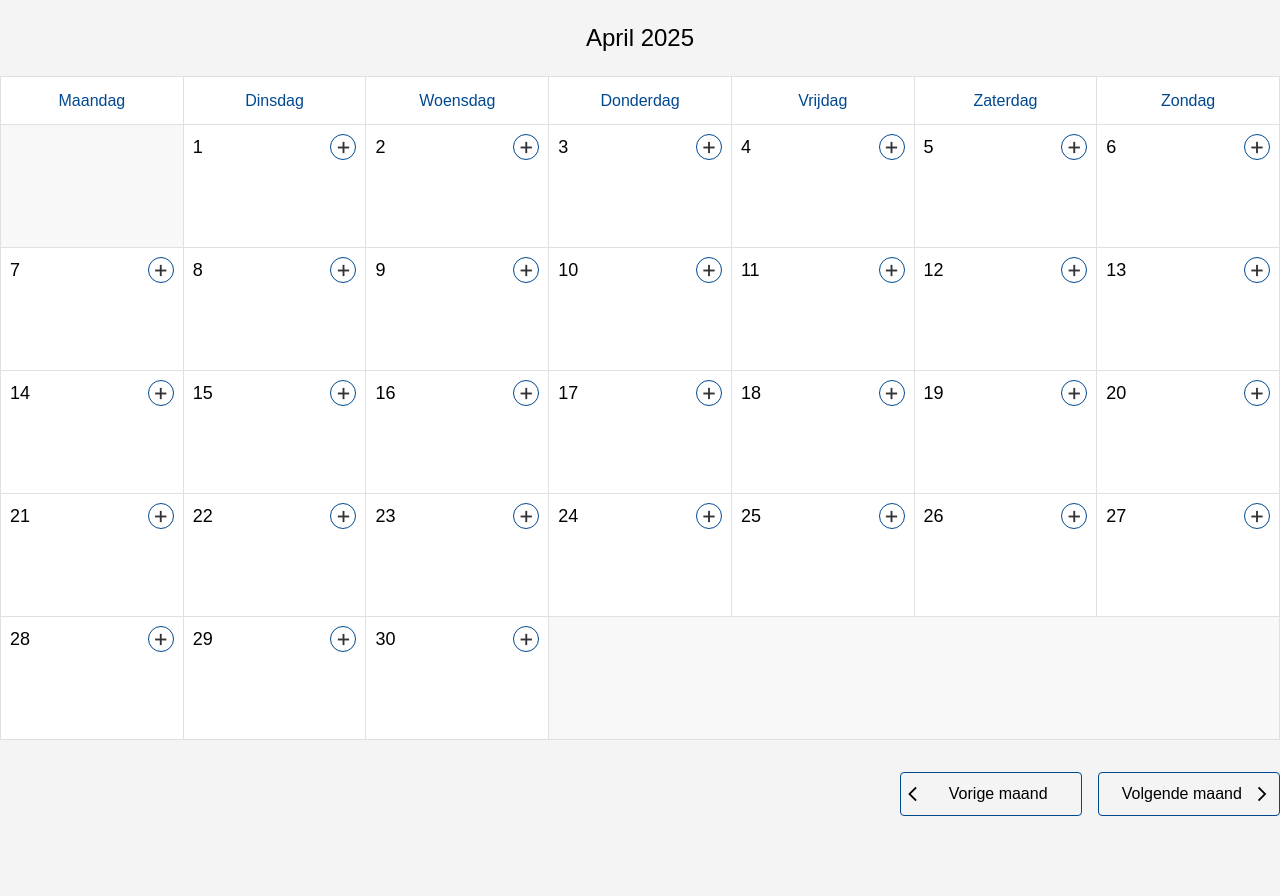
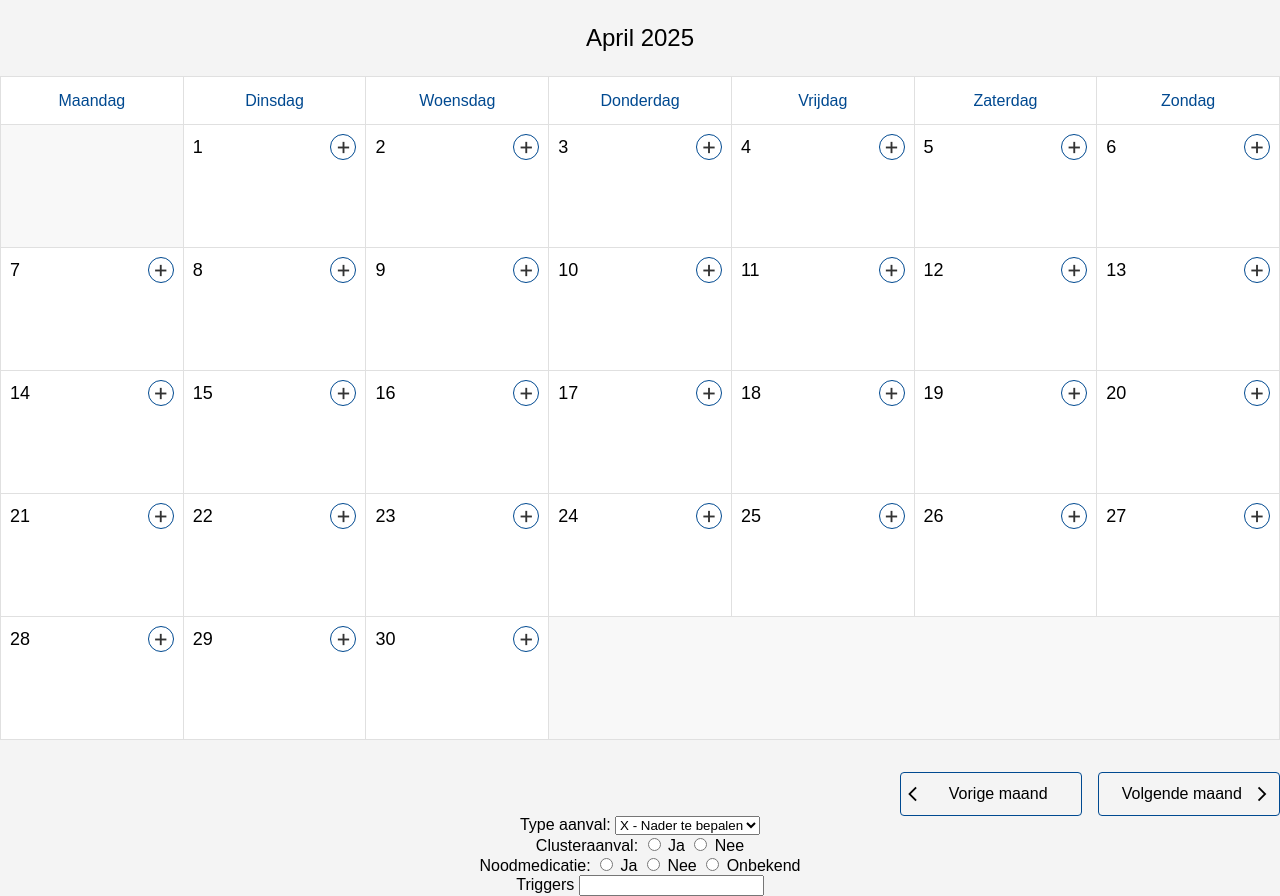
Before and after one commit to BlackCelestialDeer/attackregistration, a website built with Vite: page src/index.html in a window 1280 px wide. Before the commit the page ends 816 px from the top, so only its background shows below. Built offline with nearby package versions, Linux system fonts and the light colour scheme.

Commit message:
Added base of modal

```diff
--- a/src/assets/ts/components/csCalendar.ts
+++ b/src/assets/ts/components/csCalendar.ts
@@ -114,6 +114,7 @@ export class csCalendar {
 		const addButton = document.createElement("span");
 		addButton.classList.add("cs-cell-add-button", "material-symbols-outlined");
 		addButton.textContent = "add";
+		this.setAddButtonsListener(addButton);
 
 		const yyyy = fullDate.getFullYear();
 		const mm = String(fullDate.getMonth() + 1).padStart(2, "0");
@@ -131,4 +132,10 @@ export class csCalendar {
 
 		return container;
 	}
+
+	private setAddButtonsListener(button: HTMLSpanElement): void {
+		button.addEventListener("click", () => {
+			console.log(button.getAttribute("data-date"));
+		});
+	}
 }
--- /dev/null
+++ b/src/assets/ts/components/csModal.ts
@@ -0,0 +1 @@
+export class csModal {}
--- a/src/assets/ts/components/csPopup.ts
+++ /dev/null
@@ -1,5 +0,0 @@
-export class csPopup {
-	public init(): void {
-		const addButtons = document.querySelectorAll(".cs-cell-add-button");
-	}
-}
--- a/src/index.html
+++ b/src/index.html
@@ -23,6 +23,39 @@
 					</div>
 				</div>
 			</div>
+			<div class="cs-modal">
+				<div class="cs-modal-content">
+					<span class="cs-modal-date"></span>
+					<div class="cs-modal-attack-type">
+						<label for="type_attack">Type aanval:</label>
+						<select name="type_attack">
+							<option>X - Nader te bepalen</option>
+							<option>Optie 1</option>
+							<option>Optie 2</option>
+						</select>
+					</div>
+					<div class="cs-modal-cluster">
+						<span>Clusteraanval: </span>
+						<input type="radio" id="option_yes" value="Ja" name="custer_attack" />
+						<label for="option_yes">Ja</label>
+						<input type="radio" id="option_no" value="Nee" name="custer_attack" />
+						<label for="option_no">Nee</label>
+					</div>
+					<div class="cs-modal-medication">
+						<span>Noodmedicatie:</span>
+						<input type="radio" id="option_yes" value="Ja" name="took_medication" />
+						<label for="option_yes">Ja</label>
+						<input type="radio" id="option_no" value="Nee" name="took_medication" />
+						<label for="option_no">Nee</label>
+						<input type="radio" id="option_unknown" value="Onbekend" name="took_medication" />
+						<label for="option_unknown">Onbekend</label>
+					</div>
+					<div class="cs-modal-triggers">
+						<label for="triggers">Triggers</label>
+						<input type="text" name="triggers" />
+					</div>
+				</div>
+			</div>
 		</app>
 	</body>
 </html>
```
Also changed, not shown: src/assets/ts/main.ts (line endings or trailing spaces).
